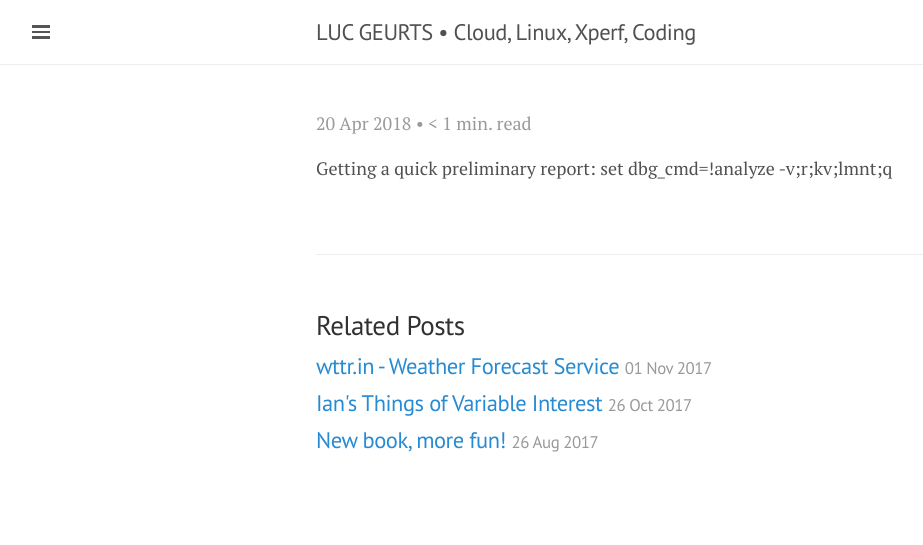
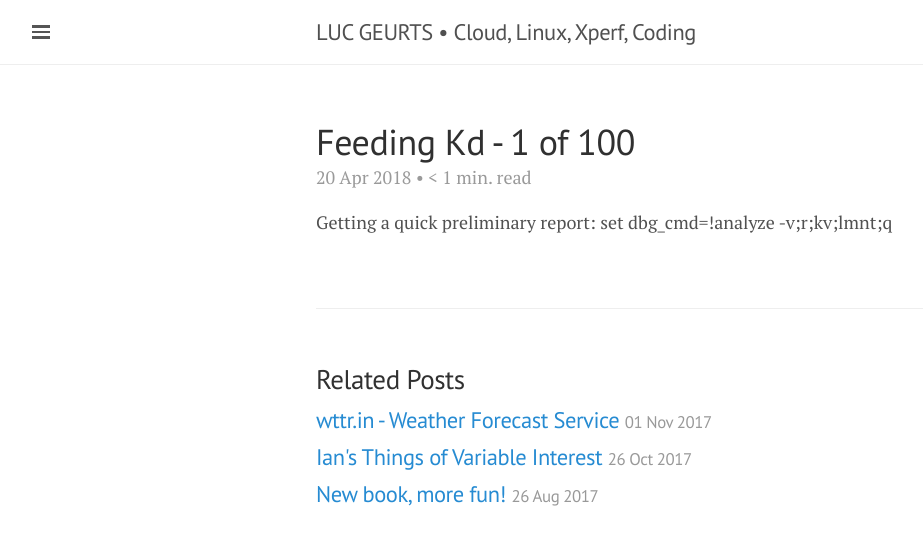
Before and after one commit to lgeurts/lgeurts.github.io, a Jekyll site: the page built from _posts/2018-04-20-feeding-kd-01.md, in a window 1280 px wide. Shown: the top 545 px of the page, without its empty margins (0-923 px from the left). Built offline with Jekyll 4.4.1, drawn with Linux system fonts in a browser that asks for light colours; nearby versions of some CDN libraries; our own code applies the rules of GitHub Pages for plain Markdown files; comment, search, counter and statistics services are not loaded.

Commit message:
Update 2018-04-20-feeding-kd-01.md

```diff
--- a/_posts/2018-04-20-feeding-kd-01.md
+++ b/_posts/2018-04-20-feeding-kd-01.md
@@ -1,6 +1,6 @@
 ---
 layout: post
-title: Feeding Kd: 1 of 100
+title: Feeding Kd - 1 of 100
 read_time: true
 comments: true
 category: Debugging
```
